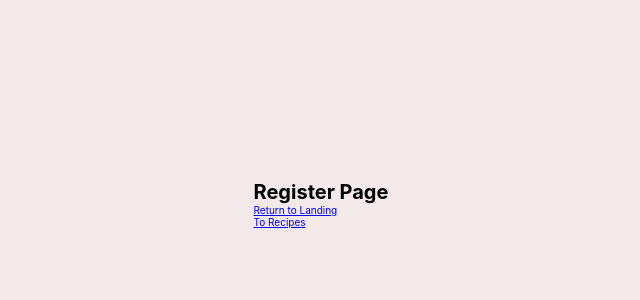
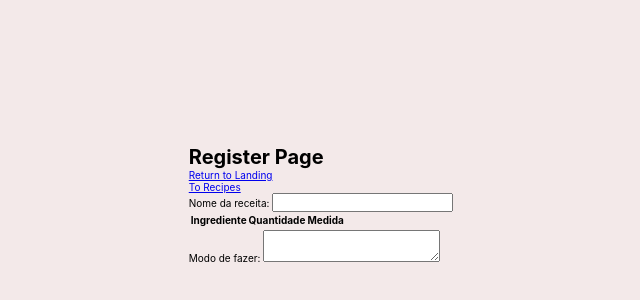
Before and after one commit to GCMoura/bon-appetit, a React (Create React App) app: page /register in a window 1280 px wide. Shown: the part 196-496 px from the top of the page, without its empty margins (319-959 px from the left). Built offline with nearby package versions, Linux system fonts and the light colour scheme; the HTML template or start-up script is replaced by a standard one.

Commit message:
developing registration page

```diff
--- a/recipe.json
+++ b/recipe.json
@@ -1,16 +1,18 @@
 {
   "recipes": [
     {
+      "id": 1,
       "title": "receita 1",
       "ingredientsArray": [
-        "banana, farinha, oleo, fuba"
+        "banana", "farinha", "oleo", "fuba"
       ],
       "howToMake": "bata tudo no liquidificador"
     },
     {
+      "id": 2,
       "title": "receita 2",
       "ingredientsArray": [
-        "chocolate, farinha, oleo, fermento"
+        "chocolate", "farinha", "oleo", "fermento"
       ],
       "howToMake": "bata tudo na batedeira"
     }
--- /dev/null
+++ b/src/component/FormItens/input.js
@@ -0,0 +1,12 @@
+import React from 'react'
+
+function Input({ name, label }){
+  return (
+    <div>
+      <label htmlFor={ name }>{ label } </label>
+      <input type="text" id={ name }/>
+    </div>
+  )
+}
+
+export default Input
--- /dev/null
+++ b/src/component/FormItens/table.js
@@ -0,0 +1,20 @@
+import React from 'react'
+
+function TableOfIngredients({ ingredient, qtd, measure }) {
+  return (
+    <table>
+      <tr>
+        <th>Ingrediente</th>
+        <th>Quantidade</th>
+        <th>Medida</th>
+      </tr>
+      <tr>
+        <th>{ingredient}</th>
+        <th>{qtd}</th>
+        <th>{measure}</th>
+      </tr>
+    </table>
+  )
+}
+
+export default TableOfIngredients
--- /dev/null
+++ b/src/component/FormItens/textArea.js
@@ -0,0 +1,12 @@
+import React from 'react'
+
+function TextArea({ name, label }) {
+  return (
+    <div>
+      <label htmlFor={ name }>{ label } </label>
+      <textarea  id={ name }/>
+    </div>
+  )
+}
+
+export default TextArea
--- /dev/null
+++ b/src/component/Recipe/recipe.js
@@ -0,0 +1,16 @@
+import React from 'react'
+
+function Recipe({title, ingredients, directions}) {
+  return(
+    <div>
+      <h1>{title}</h1>
+      {ingredients.map((ingredient) => {
+          return <h1>{ingredient}</h1>
+        })
+      }
+      <h1>{directions}</h1>
+    </div>
+  )
+}
+
+export default Recipe
--- a/src/pages/landingPage/landing.js
+++ b/src/pages/landingPage/landing.js
@@ -1,8 +1,45 @@
-import React from 'react'
+import React, { useState } from 'react'
 
-import { Link } from 'react-router-dom'
+import { Link, useHistory } from 'react-router-dom'
+
+import config from '../../config/index'
+
+const URL_RECIPES = `${config}/recipes`
 
 function Landing() {
+
+  const history = useHistory()
+
+  const [ ingredient, setIngredient ] = useState('')
+
+  async function getAllRecipesByIngredient(ingredient) {
+
+    const serverResponse = await fetch(`${URL_RECIPES}`)
+
+    const recipesReturned =  await serverResponse.json()
+
+    let recipesArray = []
+
+    for(let i in recipesReturned){
+      for(let j in recipesReturned[i].ingredientsArray){
+        if(recipesReturned[i].ingredientsArray[j] === ingredient){
+          recipesArray.push(recipesReturned[i])
+        }
+      }
+    }
+    history.push({
+      pathname: '/recipes',
+      state: { detail: recipesArray }
+    })
+  }
+
+  function handleSubmit(event) {
+    event.preventDefault()
+
+    getAllRecipesByIngredient(ingredient)
+
+  }
+
   return (
     <div>
       <h1>Landing Page</h1>
@@ -10,9 +47,17 @@ function Landing() {
         To Register
       </Link>
       <br></br>
-      <Link to='/recipes'>
-        To Recipes
-      </Link>
+      <form onSubmit={handleSubmit}>
+        <input
+          type="text"
+          name="ingredient"
+          value={ingredient}
+          onChange={(event) => { setIngredient(event.target.value) }}
+          />
+        <button type="submit">
+          Click
+        </button>
+      </form>
 
     </div>
   )
--- a/src/pages/recipePage/recipes.js
+++ b/src/pages/recipePage/recipes.js
@@ -1,23 +1,13 @@
-import React, { useEffect } from 'react'
-import { Link } from 'react-router-dom'
+import React from 'react'
+import { Link, useHistory } from 'react-router-dom'
 
-import config from '../../config/index.js'
-const URL_RECIPES = `${config}/recipes`
-
+import Recipe from '../../component/Recipe/recipe'
 
 function Recipes() {
 
-  var recipesReturned = ''
+  const history = useHistory()
 
-  async function handleSubmit(event) {
-    event.preventDefault()
-
-    const serverResponse = await fetch(`${URL_RECIPES}`)
-
-    recipesReturned = await serverResponse.json()
-
-    console.log(recipesReturned)
-  }
+  const recipes = history.location.state.detail
 
   return (
     <div>
@@ -29,15 +19,15 @@ function Recipes() {
       <Link to='/register'>
         To Register
       </Link>
-      <form onSubmit={handleSubmit}>
-        <input type="text" name="word"/>
-        <button type="submit">
-          Click
-        </button>
-      </form>
-      <div>
-        <h1>Receitas: {recipesReturned.title}</h1>
-      </div>
+
+      { recipes.map((recipe) => {
+        return <Recipe
+          key={recipe.id}
+          title={recipe.title}
+          ingredients={recipe.ingredientsArray}
+          directions={recipe.howToMake} />
+      }) }
+
     </div>
   )
 }
--- a/src/pages/registerPage/register.js
+++ b/src/pages/registerPage/register.js
@@ -1,8 +1,15 @@
-import React from 'react'
-
+import React, { useState } from 'react'
 import { Link } from 'react-router-dom'
 
+import Input from '../../component/FormItens/input'
+import TextArea from '../../component/FormItens/textArea'
+import TableOfIngredients from '../../component/FormItens/table'
+
 function Register() {
+
+  const [ title, setTitle ] = useState('')
+  const [ direction, setDirection ] = useState('')
+
   return (
     <div>
       <h1>Register Page</h1>
@@ -14,6 +21,29 @@ function Register() {
         To Recipes
       </Link>
 
+      <main>
+        <form>
+          <Input
+            name="title"
+            label="Nome da receita:"
+            value={title}
+            onChange={(event) => { setTitle(event.target.value)}}
+          />
+
+          <TableOfIngredients
+
+          />
+
+          <TextArea
+            name='directions'
+            label='Modo de fazer:'
+            value={direction}
+            onChange={(event) => { setDirection(event.target.value)}}
+          />
+
+        </form>
+      </main>
+
     </div>
   )
 }
```
Also changed, not shown: src/config/getRecipes.js (deleted, +0 -15 lines), 2 other files (tests, documents, lock files or other folders).
